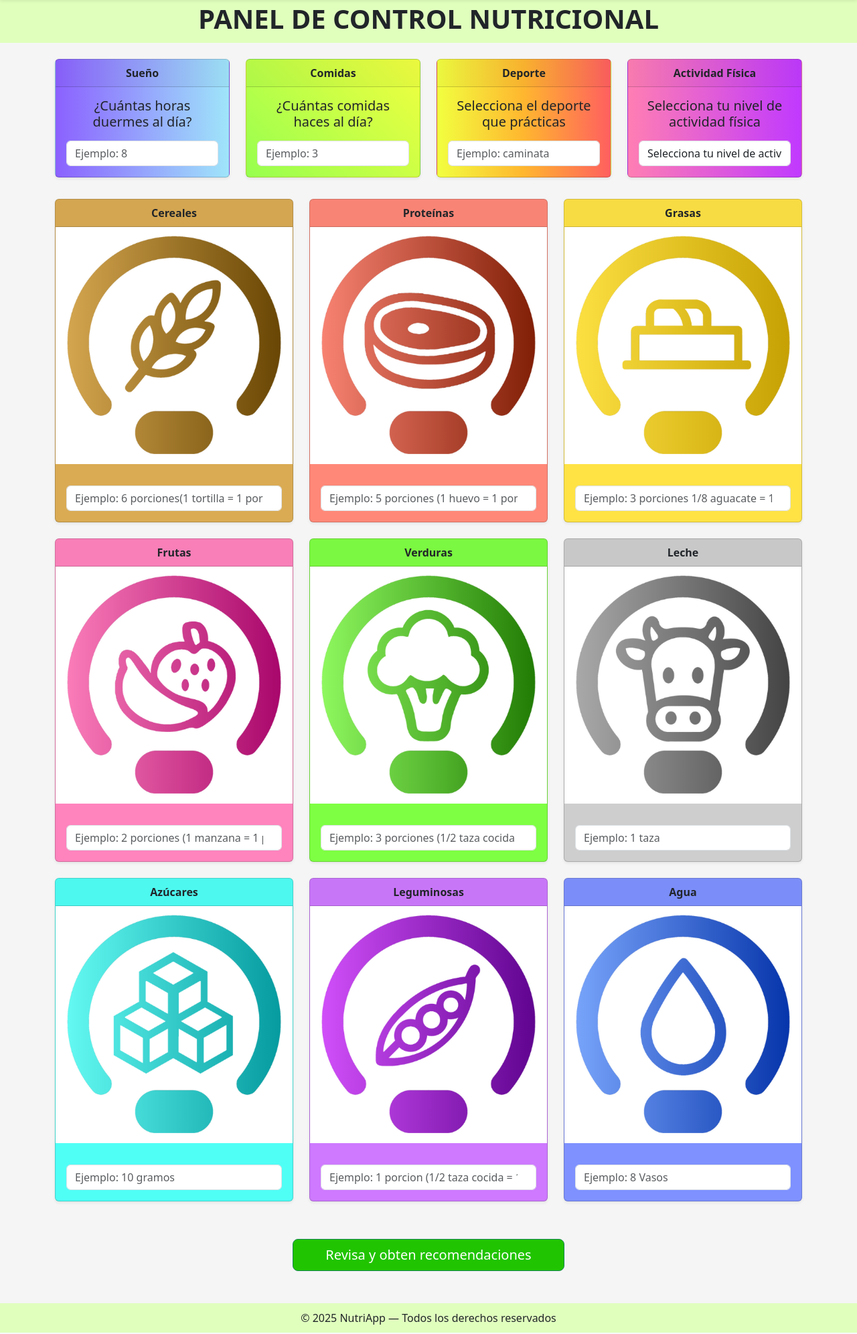
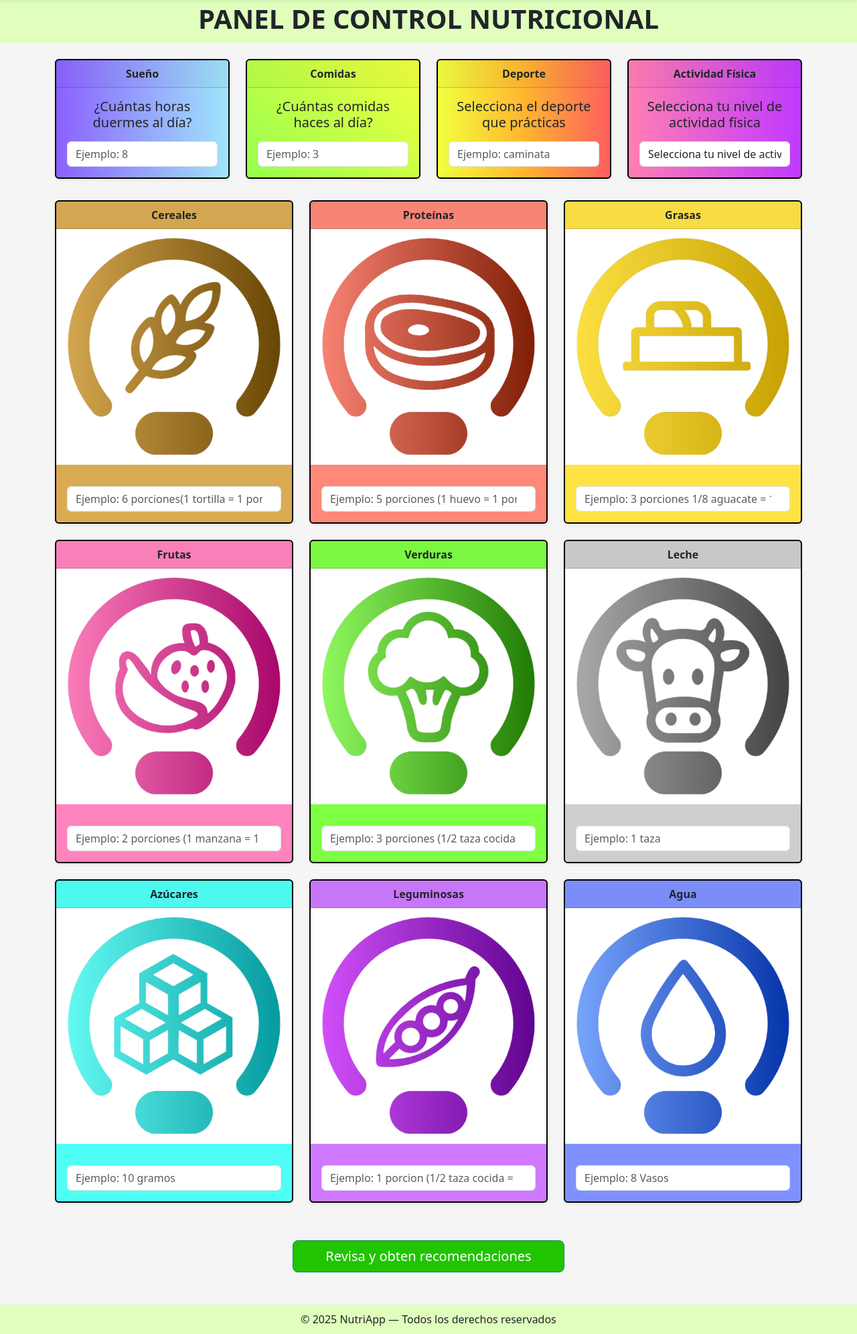
Before and after one commit to Camacho-Zamora-Adrian-Eduardo/Proyecto, a Flask app: page /interfaz in a window 1280 px wide. Shown: the part 56-2048 px from the top of the page at 67% size. Run offline with Flask 3, Linux system fonts and the light colour scheme.

Commit message:
terminao

```diff
--- a/app.py
+++ b/app.py
@@ -87,7 +87,6 @@
     comidas = int(request.form.get("comidas", 0))
     deporte = request.form.get("deporte", "")
     actividad = request.form.get("actividad", "")
-
     cereales = int(request.form.get("cereales", 0))
     proteinas = int(request.form.get("proteinas", 0))
     grasas = int(request.form.get("grasas", 0))
@@ -212,9 +211,9 @@
     params = {"query": alimento_traducido}
 
     try:
-        response = requests.get(API_URL, headers=headers, params=params)
-        response.raise_for_status()
-        data = response.json()
+        respuesta = requests.get(API_URL, headers=headers, params=params)
+        respuesta.raise_for_status()
+        data = respuesta.json()
 
         if 'foods' not in data or len(data['foods']) == 0:
             flash(f'Alimento \"{alimento_name}\" no encontrado', 'danger')
--- a/templates/interfazinicio.html
+++ b/templates/interfazinicio.html
@@ -34,7 +34,7 @@
 
         <ul class="list-group list-group-flush">
             {% for r in recomendaciones %}
-            <li class="list-group-item fs-5">{{ r }}</li>
+            <li class="list-group-item ">{{ r }}</li>
             {% endfor %}
         </ul>
     </div>
@@ -46,7 +46,7 @@
 
 
         <div class="col-12 col-sm-6 col-md-3">
-            <div class="card h-100 shadow-sm" style="background: linear-gradient(90deg, #8b61ff, #9fe5fa);">
+            <div class="card h-100 shadow-sm" style="background: linear-gradient(90deg, #8b61ff, #9fe5fa); border: 2px solid black">
                 <div class="card-header text-center fw-bold">Sueño</div>
                 <div class="card-body">
                     <h5 class="card-title text-center">¿Cuántas horas duermes al día?</h5>
@@ -57,7 +57,7 @@
 
 
         <div class="col-12 col-sm-6 col-md-3">
-            <div class="card h-100 shadow-sm" style="background: linear-gradient(45deg, #96ff4f, #f2ff3f);">
+            <div class="card h-100 shadow-sm" style="background: linear-gradient(45deg, #96ff4f, #f2ff3f); border: 2px solid black">
                 <div class="card-header text-center fw-bold">Comidas</div>
                 <div class="card-body">
                     <h5 class="card-title text-center">¿Cuántas comidas haces al día?</h5>
@@ -68,7 +68,7 @@
 
 
         <div class="col-12 col-sm-6 col-md-3">
-            <div class="card h-100 shadow-sm" style="background: linear-gradient(90deg, #f2ff3f, #ffb62f, #ff5f5f);">
+            <div class="card h-100 shadow-sm" style="background: linear-gradient(90deg, #f2ff3f, #ffb62f, #ff5f5f); border: 2px solid black">
                 <div class="card-header text-center fw-bold">Deporte</div>
                 <div class="card-body">
                     <h5 class="card-title text-center">Selecciona el deporte que prácticas</h5>
@@ -79,7 +79,7 @@
 
 
         <div class="col-12 col-sm-6 col-md-3">
-            <div class="card h-100 shadow-sm" style="background: linear-gradient(90deg, #ff7eb3, #c039ff);">
+            <div class="card h-100 shadow-sm" style="background: linear-gradient(90deg, #ff7eb3, #c039ff); border: 2px solid black">
                 <div class="card-header text-center fw-bold">Actividad Física</div>
                 <div class="card-body">
                     <h5 class="card-title text-center">Selecciona tu nivel de actividad física</h5>
@@ -102,7 +102,7 @@
 
 
         <div class="col-12 col-sm-6 col-md-4">
-            <div class="card h-100 shadow-sm" style="background-color: #daab53;">
+            <div class="card h-100 shadow-sm" style="background-color: #daab53; border: 2px solid black">
                 <div class="card-header text-center fw-bold">Cereales</div>
                 <img src="{{ url_for('static', filename='img/CEREALES.png') }}" class="img-fluid">
                 <div class="card-body">
@@ -113,7 +113,7 @@
 
 
         <div class="col-12 col-sm-6 col-md-4">
-            <div class="card h-100 shadow-sm" style="background-color: #ff8878;">
+            <div class="card h-100 shadow-sm" style="background-color: #ff8878; border: 2px solid black">
                 <div class="card-header text-center fw-bold">Proteínas</div>
                 <img src="{{ url_for('static', filename='img/PROTEINAS.png') }}" class="img-fluid">
                 <div class="card-body">
@@ -124,7 +124,7 @@
 
 
         <div class="col-12 col-sm-6 col-md-4">
-            <div class="card h-100 shadow-sm" style="background-color: #ffe345;">
+            <div class="card h-100 shadow-sm" style="background-color: #ffe345; border: 2px solid black">
                 <div class="card-header text-center fw-bold">Grasas</div>
                 <img src="{{ url_for('static', filename='img/GRASAS.png') }}" class="img-fluid">
                 <div class="card-body">
@@ -135,7 +135,7 @@
 
 
         <div class="col-12 col-sm-6 col-md-4">
-            <div class="card h-100 shadow-sm" style="background-color: #ff83bd;">
+            <div class="card h-100 shadow-sm" style="background-color: #ff83bd; border: 2px solid black">
                 <div class="card-header text-center fw-bold">Frutas</div>
                 <img src="{{ url_for('static', filename='img/FRUTAS.png') }}" class="img-fluid">
                 <div class="card-body">
@@ -146,7 +146,7 @@
 
 
         <div class="col-12 col-sm-6 col-md-4">
-            <div class="card h-100 shadow-sm" style="background-color: #7eff43;">
+            <div class="card h-100 shadow-sm" style="background-color: #7eff43; border: 2px solid black">
                 <div class="card-header text-center fw-bold">Verduras</div>
                 <img src="{{ url_for('static', filename='img/VERDURAS.png') }}" class="img-fluid">
                 <div class="card-body">
@@ -157,7 +157,7 @@
 
 
         <div class="col-12 col-sm-6 col-md-4">
-            <div class="card h-100 shadow-sm" style="background-color: #cecece;">
+            <div class="card h-100 shadow-sm" style="background-color: #cecece; border: 2px solid black">
                 <div class="card-header text-center fw-bold">Leche</div>
                 <img src="{{ url_for('static', filename='img/LECHE.png') }}" class="img-fluid">
                 <div class="card-body">
@@ -168,7 +168,7 @@
 
 
         <div class="col-12 col-sm-6 col-md-4">
-            <div class="card h-100 shadow-sm" style="background-color: #4ffff6;">
+            <div class="card h-100 shadow-sm" style="background-color: #4ffff6; border: 2px solid black">
                 <div class="card-header text-center fw-bold">Azúcares</div>
                 <img src="{{ url_for('static', filename='img/AZUCAR.png') }}" class="img-fluid">
                 <div class="card-body">
@@ -179,7 +179,7 @@
 
 
         <div class="col-12 col-sm-6 col-md-4">
-            <div class="card h-100 shadow-sm" style="background-color: #ce79ff;">
+            <div class="card h-100 shadow-sm" style="background-color: #ce79ff; border: 2px solid black">
                 <div class="card-header text-center fw-bold">Leguminosas</div>
                 <img src="{{ url_for('static', filename='img/LEGUMINOSAS.png') }}" class="img-fluid">
                 <div class="card-body">
@@ -190,7 +190,7 @@
 
 
         <div class="col-12 col-sm-6 col-md-4">
-            <div class="card h-100 shadow-sm" style="background-color: #7e91ff;">
+            <div class="card h-100 shadow-sm" style="background-color: #7e91ff; border: 2px solid black">
                 <div class="card-header text-center fw-bold">Agua</div>
                 <img src="{{ url_for('static', filename='img/AGUA.png') }}" class="img-fluid">
                 <div class="card-body">
```
